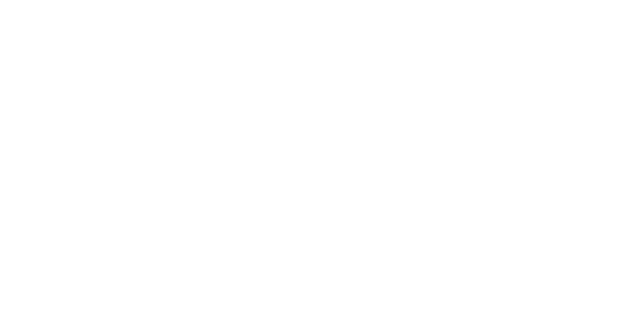
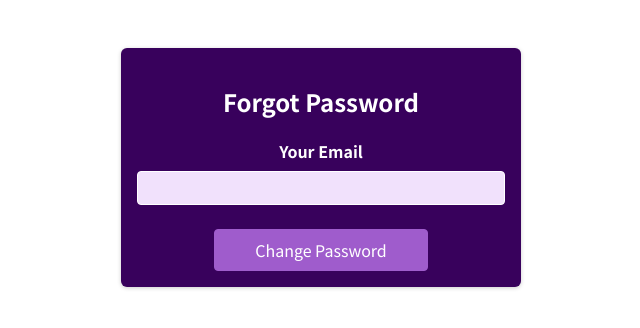
Before and after one commit to Zuber-GitHub/My_Expense_Tracker, a React (Create React App) app: page /forgotpassword in a window 1280 px wide. Shown: the top 328 px of the page, without its empty margins (319-959 px from the left). Built offline with nearby package versions, Linux system fonts and the light colour scheme.

Commit message:
Forgot Password Workflow Added

```diff
--- a/src/App.js
+++ b/src/App.js
@@ -1,5 +1,6 @@
 import { Redirect, Route,Switch } from "react-router-dom";
 import AuthForm from "./components/Auth/AuthForm";
+import ForgotPassword from "./components/Pages/ForgotPassword";
 import Profile from "./components/Pages/Profile";
 import Welcome from "./components/Pages/Welcome";
 
@@ -20,6 +21,9 @@
 
         <Profile></Profile>
         </Route>
+      <Route path='/forgotpassword'>
+        <ForgotPassword/>
+      </Route>
 
 
       </Switch>
--- a/src/components/Auth/AuthForm.js
+++ b/src/components/Auth/AuthForm.js
@@ -1,5 +1,5 @@
 import { useState, useRef} from 'react';
-import { useHistory } from 'react-router-dom';
+import { Link, useHistory } from 'react-router-dom';
 import classes from './AuthForm.module.css';
 
 const AuthForm = () => {
@@ -86,6 +86,7 @@
           >
             {isLogin ? 'Create new account' : 'Login with existing account'}
           </button>
+          <Link to='/forgotpassword'> Forgot Password?</Link>
         </div>
       </form>
     </section>
--- /dev/null
+++ b/src/components/Pages/ForgotPassword.js
@@ -0,0 +1,53 @@
+import classes from './ForgotPassword.module.css'
+import { useRef, useState} from 'react';
+import { useHistory } from 'react-router-dom';
+const ForgotPassword = (props)=>{
+    const [isLoading, setIsLoading] = useState(false);
+    const emialInputRef  = useRef();
+    const history = useHistory();
+    const submitHandler = (event)=>{
+        event.preventDefault();
+        const enteredEmail = emialInputRef.current.value;
+        setIsLoading(true);
+        const response = fetch('https://identitytoolkit.googleapis.com/v1/accounts:sendOobCode?key=AIzaSyA5WUH7hlBnwtKk_F6ck8WxS3FGYsJbonU',
+        {
+            method:'POST',
+            body:JSON.stringify({
+                requestType: "PASSWORD_RESET",
+                email: enteredEmail
+            })
+        }).then(res=>{
+            setIsLoading(false)
+            if(res.ok){
+                alert(`Reset link has been sent to ${enteredEmail}`)
+                history.replace('/Login')
+            }else{
+                throw new Error;
+
+            }
+        }).catch(err=>{
+            alert('Something Went Wrong Try Again')
+            history.replace('/Login')
+        }
+
+        )
+
+    }
+    return(
+        <section className={classes.auth}>
+      <h1>Forgot Password</h1>
+
+      <form onSubmit={submitHandler}>
+        <div className={classes.control}>
+          <label htmlFor='email'>Your Email</label>
+          <input type='email' id='email' required ref={emialInputRef}/>
+        </div>
+        <div className={classes.actions}>
+          <button>Change Password</button>
+          {isLoading && <p> Sending Request...!</p>}
+        </div>
+      </form>
+    </section>
+    )
+};
+export default ForgotPassword;
--- /dev/null
+++ b/src/components/Pages/ForgotPassword.module.css
@@ -0,0 +1,72 @@
+.auth {
+    margin: 3rem auto;
+    width: 95%;
+    max-width: 25rem;
+    border-radius: 6px;
+    background-color: #38015c;
+    box-shadow: 0 1px 4px rgba(0, 0, 0, 0.2);
+    padding: 1rem;
+    text-align: center;
+  }
+
+  .auth h1 {
+    text-align: center;
+    color: white;
+  }
+
+  .control {
+    margin-bottom: 0.5rem;
+  }
+
+  .control label {
+    display: block;
+    color: white;
+    font-weight: bold;
+    margin-bottom: 0.5rem;
+  }
+
+  .control input {
+    font: inherit;
+    background-color: #f1e1fc;
+    color: #38015c;
+    border-radius: 4px;
+    border: 1px solid white;
+    width: 100%;
+    text-align: left;
+    padding: 0.25rem;
+  }
+
+  .actions {
+    margin-top: 1.5rem;
+    display: flex;
+    flex-direction: column;
+    align-items: center;
+  }
+
+  .actions button {
+    cursor: pointer;
+    font: inherit;
+    color: white;
+    background-color: #9f5ccc;
+    border: 1px solid #9f5ccc;
+    border-radius: 4px;
+    padding: 0.5rem 2.5rem;
+  }
+
+  .actions button:hover {
+    background-color: #873abb;
+    border-color: #873abb;
+  }
+
+  .actions .toggle {
+    margin-top: 1rem;
+    background-color: transparent;
+    color: #9f5ccc;
+    border: none;
+    padding: 0.15rem 1.5rem;
+  }
+
+  .actions .toggle:hover {
+    background-color: transparent;
+    color: #ae82cc;
+  }
```
